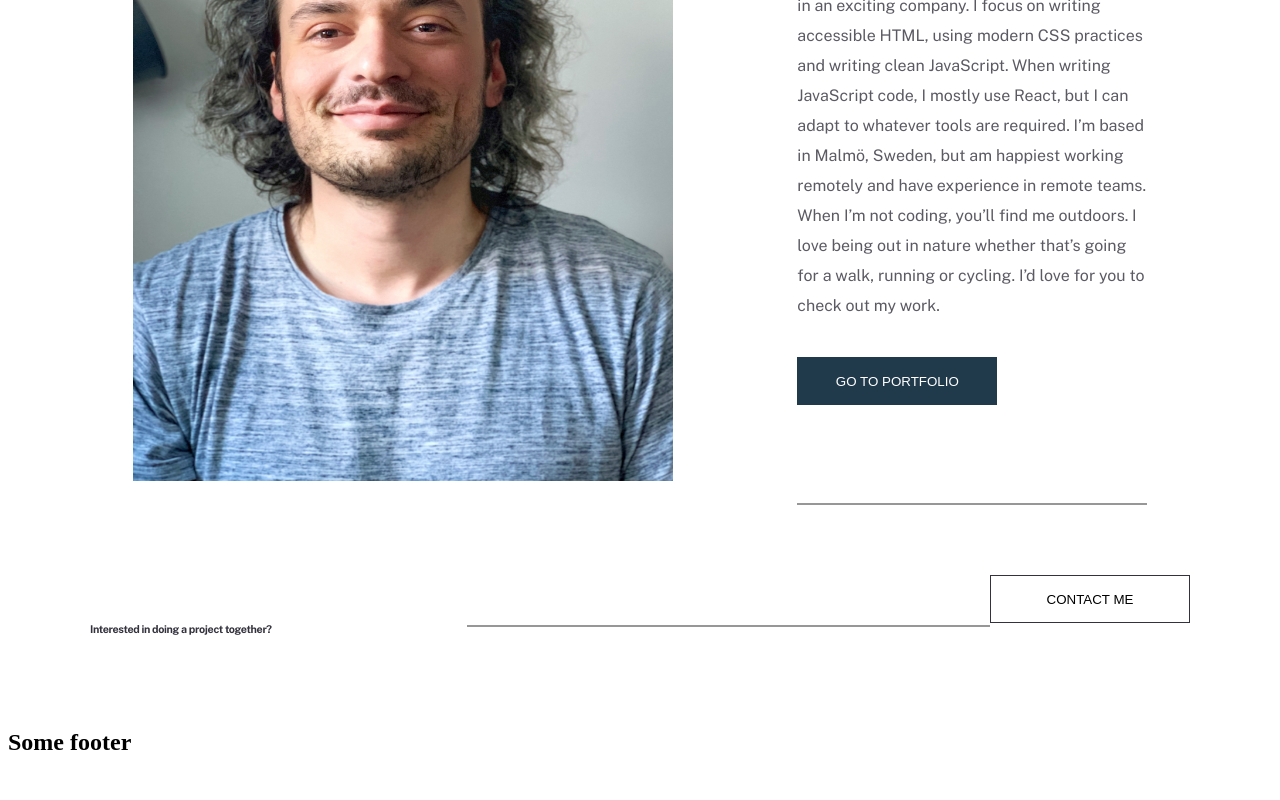
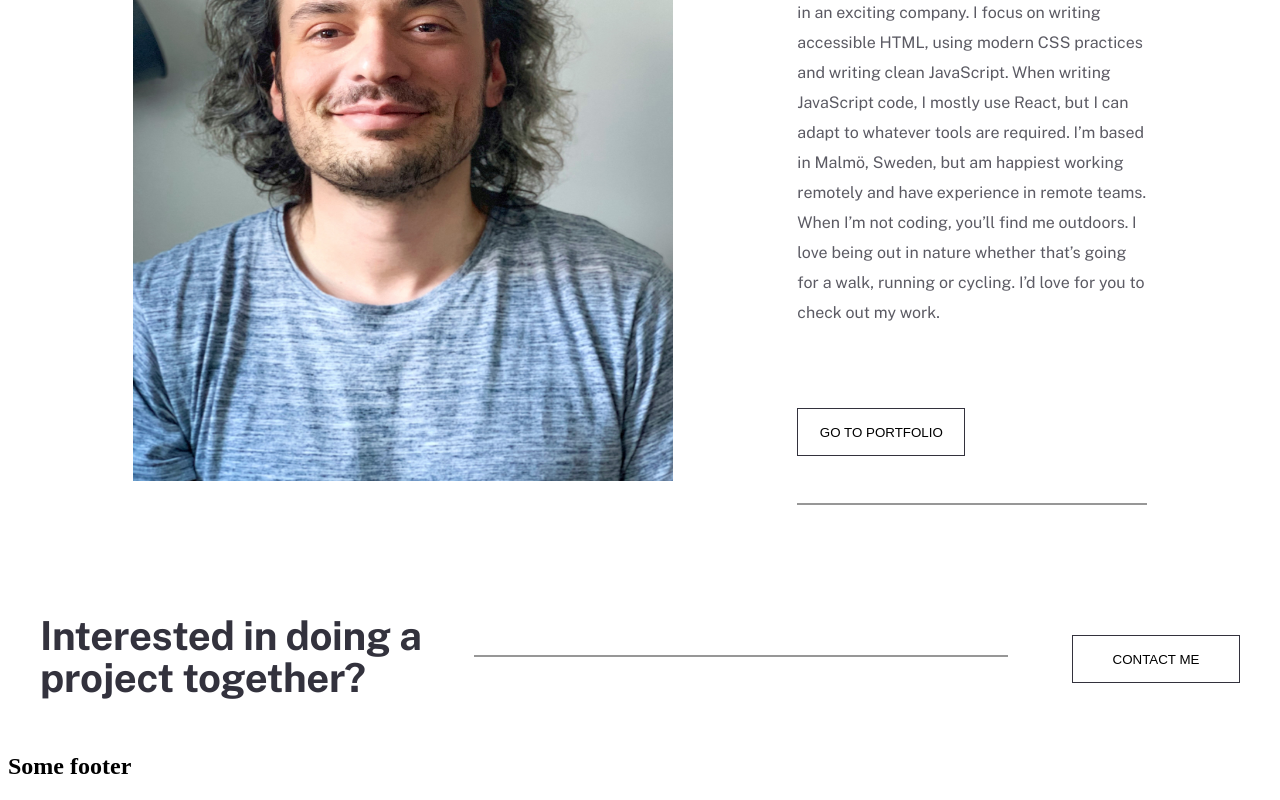
Before and after one commit to ArlindPestisha/portfolio, a Next.js app: page /public/ in a window 1280 px wide. Shown: the part 1037-1837 px from the top of the page. Before the commit the page ends 1813 px from the top, so only its background shows below. Built offline with nearby package versions, Linux system fonts and the light colour scheme.

Commit message:
finishing the About Section

```diff
--- a/components/About/About.js
+++ b/components/About/About.js
@@ -1,11 +1,12 @@
 import Text from "../Text/Text";
 import Image from "next/image";
-import Button from "../Button/Button";
+// import Button from "../Button/Button";
 import {
   AboutWrapper,
   ButtonWrapper,
   ImageWrapper,
   Line,
+  SectionTwoBtnWrapper,
   SectionTwoText,
   SectionWrapper,
   TextWrapper,
@@ -24,7 +25,7 @@ const About = () => {
           paragraph="I’m a front-end developer looking for a new role in an exciting company. I focus on writing accessible HTML, using modern CSS practices and writing clean JavaScript. When writing JavaScript code, I mostly use React, but I can adapt to whatever tools are required. I’m based in Malmö, Sweden, but am happiest working remotely and have experience in remote teams. When I’m not coding, you’ll find me outdoors. I love being out in nature whether that’s going for a walk, running or cycling. I’d love for you to check out my work."
         />
         <ButtonWrapper>
-          <Button text="GO TO PORTFOLIO" />
+          <StyledButton primary>GO TO PORTFOLIO</StyledButton>
         </ButtonWrapper>
       </TextWrapper>
       <SectionWrapper>
@@ -33,9 +34,9 @@ const About = () => {
           </SectionTwoText>
 
         <Line></Line>
-        <div>
+        <SectionTwoBtnWrapper>
           <StyledButton primary>CONTACT ME</StyledButton>
-        </div>
+        </SectionTwoBtnWrapper>
       </SectionWrapper>
     </AboutWrapper>
   );
--- a/components/About/AboutStyled.js
+++ b/components/About/AboutStyled.js
@@ -22,12 +22,12 @@ export const TextWrapper = styled.div`
 `;
 
 export const ButtonWrapper = styled.div`
-  padding-top: 20px;
+  margin-top: 80px;
 `;
 export const SectionWrapper = styled.div`
   display: flex;
   /* justify-content: space-between; */
-  width: 1100px;
+  width: 1200px;
   justify-content: space-between;
   padding-top: 20px;
   margin-top: 50px;
@@ -45,7 +45,7 @@ line-height: 42px;
   /* or 105% */
   letter-spacing: -0.357143px;
 
-color: #33323D;
+  color: #33323d;
 `;
 export const Line = styled.div`
   /* border-top: 2px solid; */
@@ -54,10 +54,13 @@ export const Line = styled.div`
 
   height: 0px;
   border-top-width: 0px;
-  margin-top: 50px;
+  margin-top: 80px;
+  margin-left: 40px;
 `;
 
 export const SectionTwoBtnWrapper = styled.div`
   padding-left: 30px;
-  margin-top: 25px;
+
+  margin-top: 60px;
+  margin-left: 25px;
 `;
--- a/components/Button/ButtonStyled.js
+++ b/components/Button/ButtonStyled.js
@@ -5,7 +5,7 @@ export const StyledButton = styled.button`
   /* border-radius: 3px; */
   /* padding: 0.5rem 0;
   margin: 0.5rem 1rem; */
-  width: 200px;
+  width: 202px;
   height: 48px;
   background: #203a4c;
   color: white;
@@ -20,5 +20,11 @@ export const StyledButton = styled.button`
       color: black;
       border: 1px solid #33323d;
       box-sizing: border-box;
+      width: 168px;
+      height: 48px;
+      &:hover {
+        background: #33323d;
+        color: white;
+      }
     `}
 `;
--- a/components/Text/TextStyled.js
+++ b/components/Text/TextStyled.js
@@ -28,16 +28,15 @@ export const ParagraphStyled = styled.p`
   mix-blend-mode: normal;
   opacity: 0.8;
 `;
-export const H4 = styled.h6`
+export const H4 = styled.h3`
   font-family: "Public Sans", sans-serif;
 
-  /* font-style: normal;
+  font-style: normal;
   font-weight: bold;
   font-size: 40px;
-  line-height: 42px; */
-
-  /* identical to box height, or 105% */
+  line-height: 42px;
   letter-spacing: -0.357143px;
 
   color: #33323d;
+
 `;
```
Lines whose indentation alone changed are shown as unchanged.
